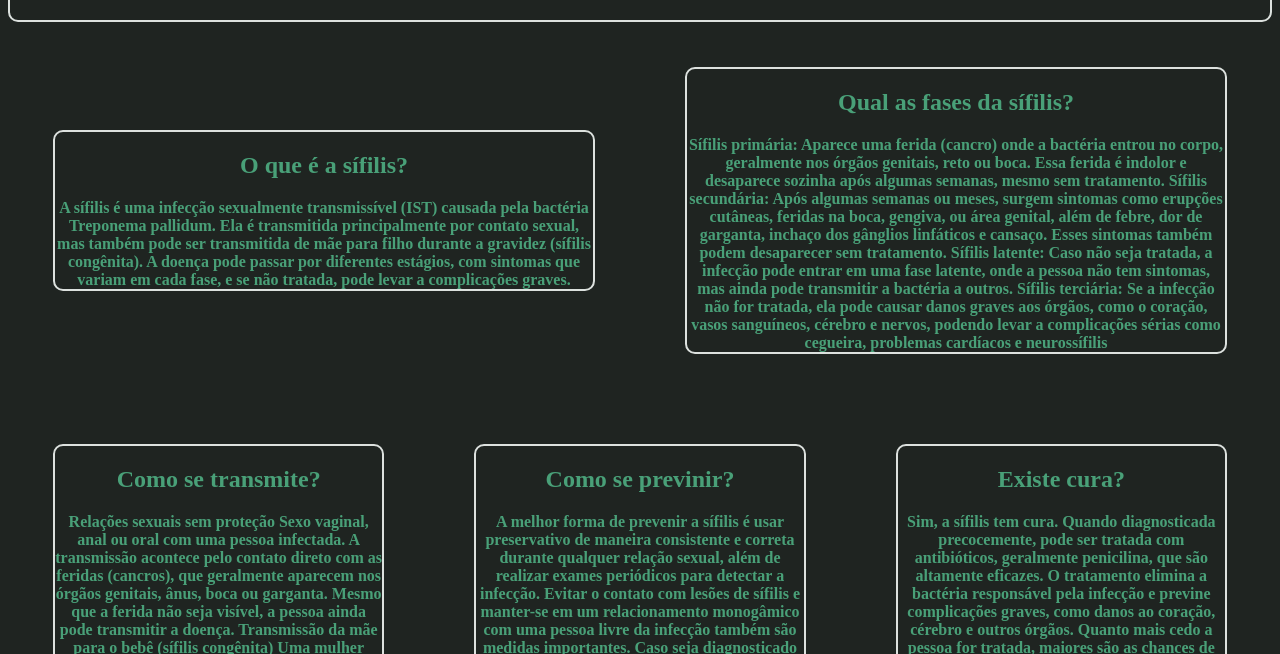
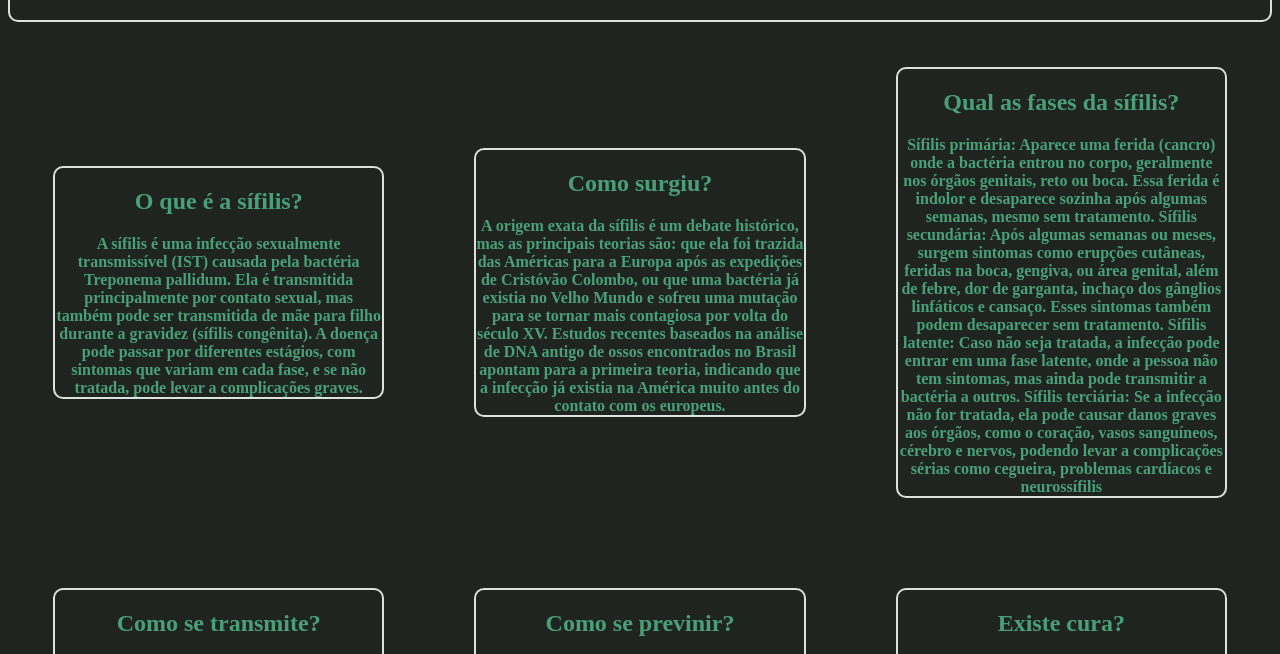
Before and after one commit to bernardopedro1423-sys/Trabalho-de-S-filis-2, a plain HTML site: page index.html in a window 1280 px wide. Shown: the part 110-764 px from the top of the page. Drawn offline with Linux system fonts and the light colour scheme.

Commit message:
Add files via upload

```diff
--- a/index.html
+++ b/index.html
@@ -20,6 +20,14 @@
             </div>
                 <h4 class="p3m">
                     A sífilis é uma infecção sexualmente transmissível (IST) causada pela bactéria Treponema pallidum. Ela é transmitida principalmente por contato sexual, mas também pode ser transmitida de mãe para filho durante a gravidez (sífilis congênita). A doença pode passar por diferentes estágios, com sintomas que variam em cada fase, e se não tratada, pode levar a complicações graves.
+                </h4>
+        </div>
+        <div class="p1m">
+            <div class="p2m">
+                <h2>Como surgiu?</h2>
+            </div>
+                <h4 class="p3m">
+                    A origem exata da sífilis é um debate histórico, mas as principais teorias são: que ela foi trazida das Américas para a Europa após as expedições de Cristóvão Colombo, ou que uma bactéria já existia no Velho Mundo e sofreu uma mutação para se tornar mais contagiosa por volta do século XV. Estudos recentes baseados na análise de DNA antigo de ossos encontrados no Brasil apontam para a primeira teoria, indicando que a infecção já existia na América muito antes do contato com os europeus.
                 </h4>
         </div>
          <div class="p1m">
@@ -48,23 +56,14 @@ Sífilis terciária: Se a infecção não for tratada, ela pode causar danos gra
             </div>
             <h4 class="p3m">
             Relações sexuais sem proteção
-
             Sexo vaginal, anal ou oral com uma pessoa infectada.
-
             A transmissão acontece pelo contato direto com as feridas (cancros), que geralmente aparecem nos órgãos genitais, ânus, boca ou garganta.
-
             Mesmo que a ferida não seja visível, a pessoa ainda pode transmitir a doença.
-
             Transmissão da mãe para o bebê (sífilis congênita)
-
             Uma mulher grávida infectada pode transmitir a sífilis para o bebê durante a gestação ou parto.
-
             Pode causar abortos, parto prematuro, morte fetal, malformações ou doenças graves no bebê.
-
             Contato com sangue contaminado (raro hoje em dia)
-
             Pode ocorrer através de transfusão de sangue contaminado (atualmente muito raro devido ao controle nos bancos de sangue).
-
             Também pode ocorrer ao compartilhar seringas contaminadas (em usuários de drogas injetáveis, por exemplo).
             </h4>
 
--- a/materias.css
+++ b/materias.css
@@ -20,6 +20,7 @@
     display: flex;
     align-items: center;
     justify-content: center;
+    height: auto;
 }
 
 .p3m {
@@ -28,7 +29,7 @@
     align-items: center;
     justify-content: center;
     text-align: center;
-
+    height: auto;
 }
 
 .container1{
@@ -39,6 +40,7 @@
 
 .container {
     display: flex;
+    height: auto;
 }
 
 .p1m2 {
@@ -69,4 +71,5 @@
 .container2 {
     display: flex;
     justify-content: center;
+    height: auto;
 }
```
Lines whose indentation alone changed are shown as unchanged.
